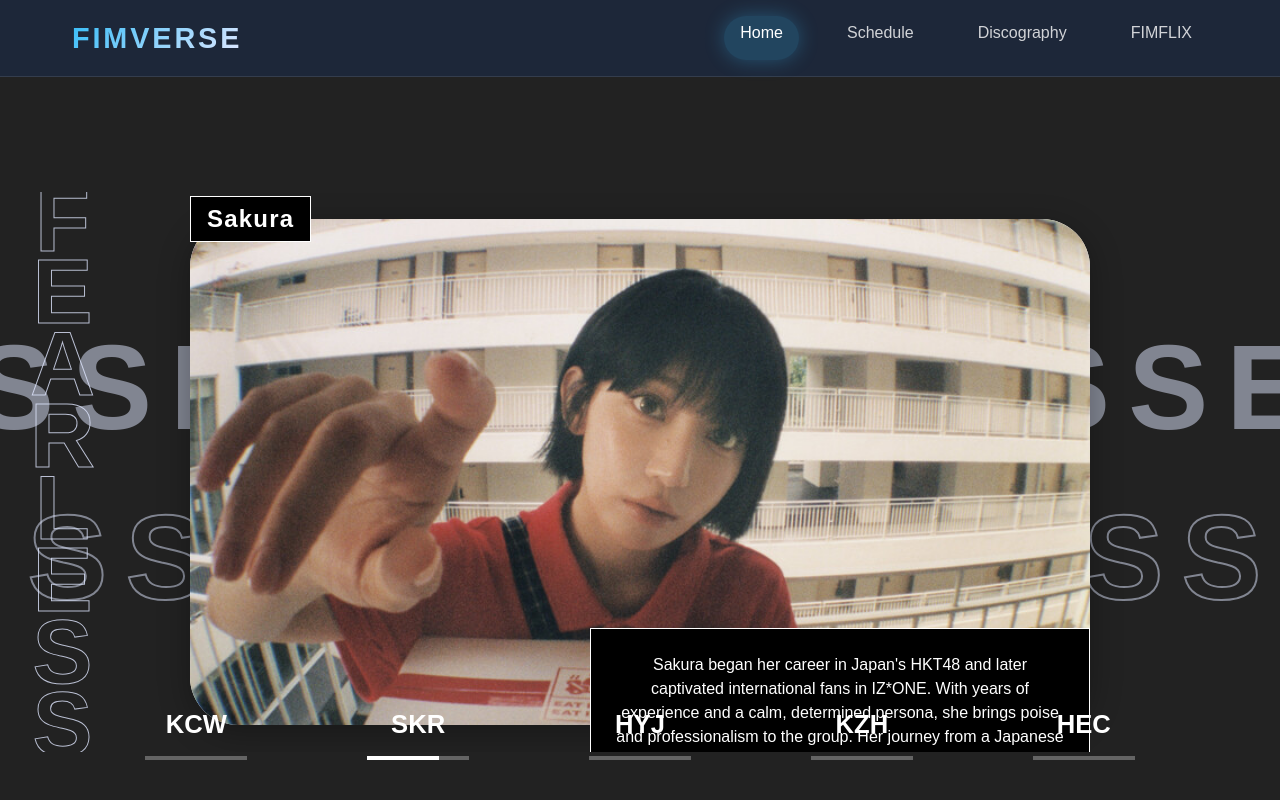
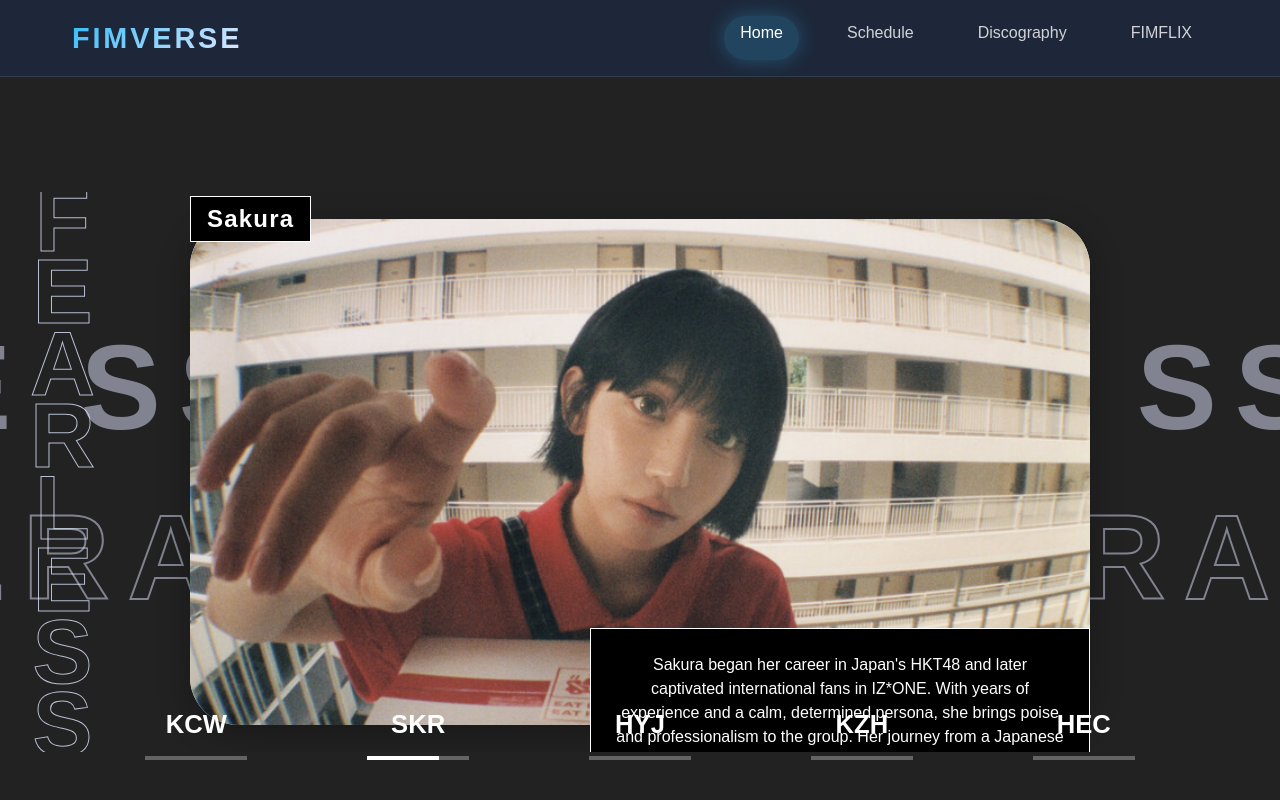
Before and after one commit to Droltihs/fimverseweb, a plain HTML site: page home/index.html in a window 1280 px wide. Drawn offline with Linux system fonts and the light colour scheme.

Commit message:
fix text

```diff
--- a/home/index.html
+++ b/home/index.html
@@ -29,8 +29,8 @@
         <section class="hero">
             <div class="rotating-member">
                 <div class="rotating-bg-text">
-                    <span>LE SSERAFIM LE SSERAFIM LE SSERAFIM</span>
-                    <span class="outline-text">LE SSERAFIM LE SSERAFIM LE SSERAFIM</span>
+                    <span>LE SSERAFIM LE SSERAFIM LE SSERAFIM LE SSERAFIM LE SSERAFIM LE SSERAFIM </span>
+                    <span class="outline-text">LE SSERAFIM LE SSERAFIM LE SSERAFIM LE SSERAFIM LE SSERAFIM LE SSERAFIM </span>
                 </div>
                 <div class="fearless-text">
                     <span>F<br>E<br>A<br>R<br>L<br>E<br>S<br>S</span>
--- a/style.css
+++ b/style.css
@@ -14,12 +14,12 @@
 .rotating-bg-text {
   position: absolute;
   top: 50%;
-  left: 50%;
-  transform: translate(-50%, -50%);
+  left: 0;
+  transform: translateY(-50%);
   z-index: 0;
   pointer-events: none;
-  width: 100vw;
-  overflow: visible;
+  width: 100%;
+  overflow: hidden;
 }
 .rotating-bg-text span {
   font-size: clamp(60px, 15vw, 120px);
@@ -29,14 +29,16 @@
   letter-spacing: 0.15em;
   display: block;
   white-space: nowrap;
-  animation: moveTextSeamless 8s linear infinite;
+  animation: moveTextSeamless 20s linear infinite;
+  will-change: transform;
 }
 
 .rotating-bg-text .outline-text {
   color: transparent;
   -webkit-text-stroke: 2px #e0e7ff;
   margin-top: 2rem;
-  animation: moveTextSeamlessReverse 10s linear infinite;
+  animation: moveTextSeamlessReverse 25s linear infinite;
+  will-change: transform;
 }
 
 @keyframes moveTextSeamless {
@@ -44,13 +46,13 @@
     transform: translateX(0);
   }
   100% {
-    transform: translateX(-33.33%);
+    transform: translateX(-50%);
   }
 }
 
 @keyframes moveTextSeamlessReverse {
   0% {
-    transform: translateX(-33.33%);
+    transform: translateX(-50%);
   }
   100% {
     transform: translateX(0);
@@ -413,7 +415,6 @@
     font-size: clamp(2rem, 6vw, 2.5rem);
   }
 
-  /* Enhanced responsiveness for very small screens */
   .rotating-member h3 {
     font-size: clamp(0.7rem, 2.8vw, 1rem);
     max-width: clamp(120px, 50vw, 220px);
@@ -446,7 +447,6 @@
     left: clamp(-15px, -2vw, -10px);
   }
 
-  /* Schedule */
   .filter-btn {
     padding: 0.5rem 0.8rem;
     font-size: 0.7rem;
@@ -617,7 +617,6 @@ header {
   width: 100%;
 }
 
-/* hamburger menu */
 .hamburger-menu {
   display: none;
   flex-direction: column;
@@ -765,7 +764,6 @@ footer {
   border-radius: 0 0 18px 18px;
 }
 
-/* birthday with schedule */
 .schedule-item.birthday-event {
   border: 3px solid #ff6b6b;
   background: linear-gradient(135deg, rgba(255, 107, 107, 0.1), rgba(255, 142, 83, 0.1));
@@ -1038,7 +1036,6 @@ footer {
   }
 }
 
-/* Coming Soon */
 .coming-soon {
   padding: 4rem 2rem;
   text-align: center;
@@ -1107,7 +1104,6 @@ footer {
   }
 }
 
-/* FIMFLIX Fullscreen */
 .fimflix-back-btn {
   position: fixed;
   top: 20px;
```
Also changed, not shown: discography/index.html (+2 -2 lines), index_clean.html (+2 -2 lines), members/index.html (+2 -2 lines), schedule/index.html (+2 -2 lines).
